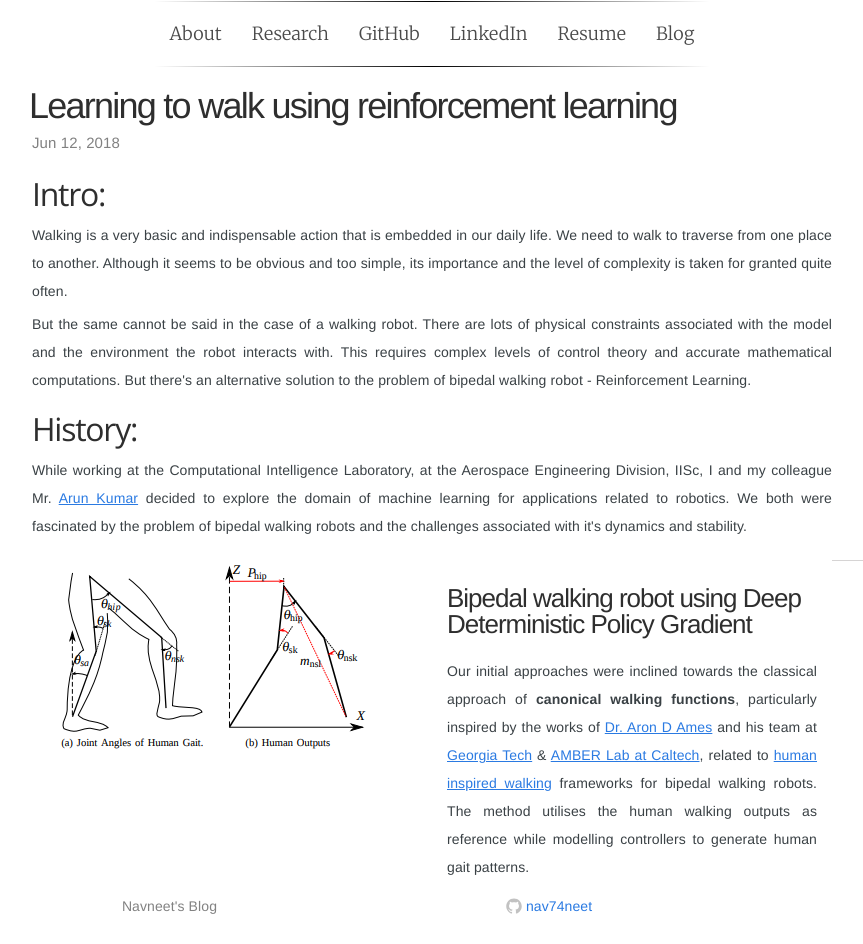
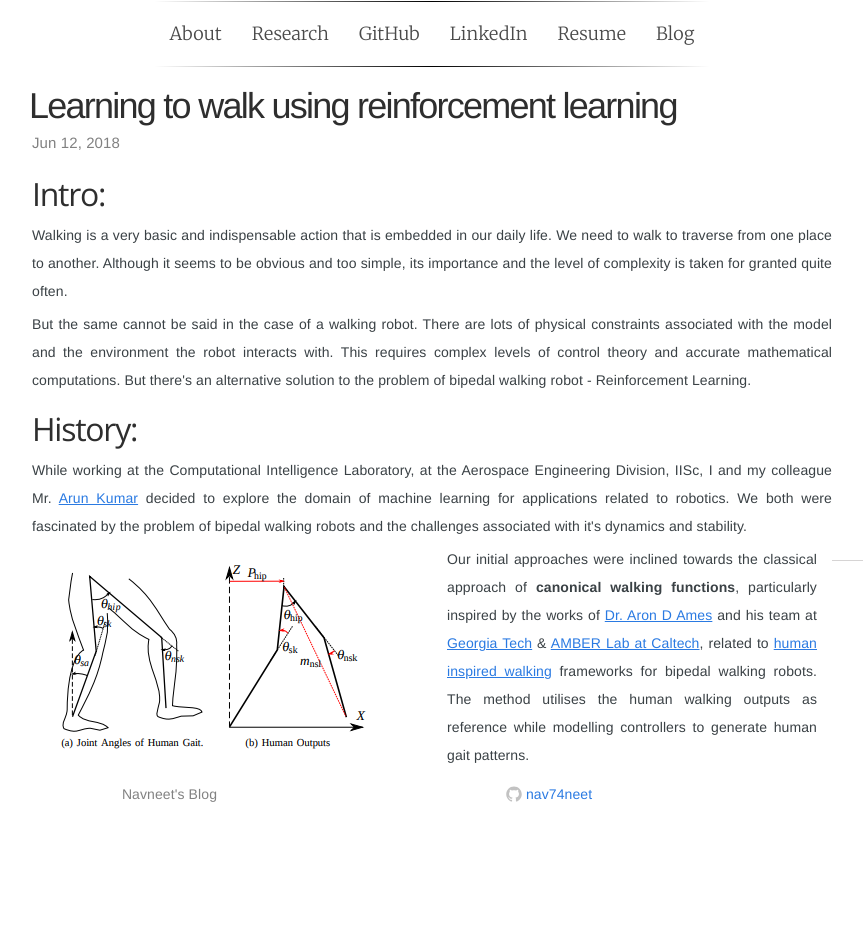
Before and after one commit to navuboy/navuboy.github.io, a Jekyll site: the page built from _posts/2018-06-12-ddpg.md, in a window 1280 px wide. Shown: the whole page, without its empty margins (208-1071 px from the left). Built offline with Jekyll 4.4.1, drawn with Linux system fonts in a browser that asks for light colours; some web fonts are replaced; after the commit the page ends 900 px from its top, so only the background shows below that.

Commit message:
Updated post

```diff
--- a/_posts/2018-06-12-ddpg.md
+++ b/_posts/2018-06-12-ddpg.md
@@ -18,6 +18,5 @@ tags: reinforcement learning, ddpg, bipedal walking,
     <img class="rimg" src="{{ site.github.url }}/media/blog/human_inputs.png" />
 </div>
 <div class="col-md-6">
-    <h3 class="rtitle">Bipedal walking robot using Deep Deterministic Policy Gradient</h3>
     <p style="text-align:justify">Our initial approaches were inclined towards the classical approach of <strong>canonical walking functions</strong>, particularly inspired by the works of <a href="http://ames.gatech.edu/" class="md-link"> Dr. Aron D Ames</a> and his team at <a href="https://www.gatech.edu/" class="md-link">Georgia Tech</a> & <a href="http://www.bipedalrobotics.com/" class="md-link">AMBER Lab at Caltech</a>, related to <a href="http://ames.gatech.edu/ijbbr_2014.pdf" class="md-link">human inspired walking</a> frameworks for bipedal walking robots. The method utilises the human walking outputs as reference while modelling controllers to generate human gait patterns.</p>
 </div>
```
